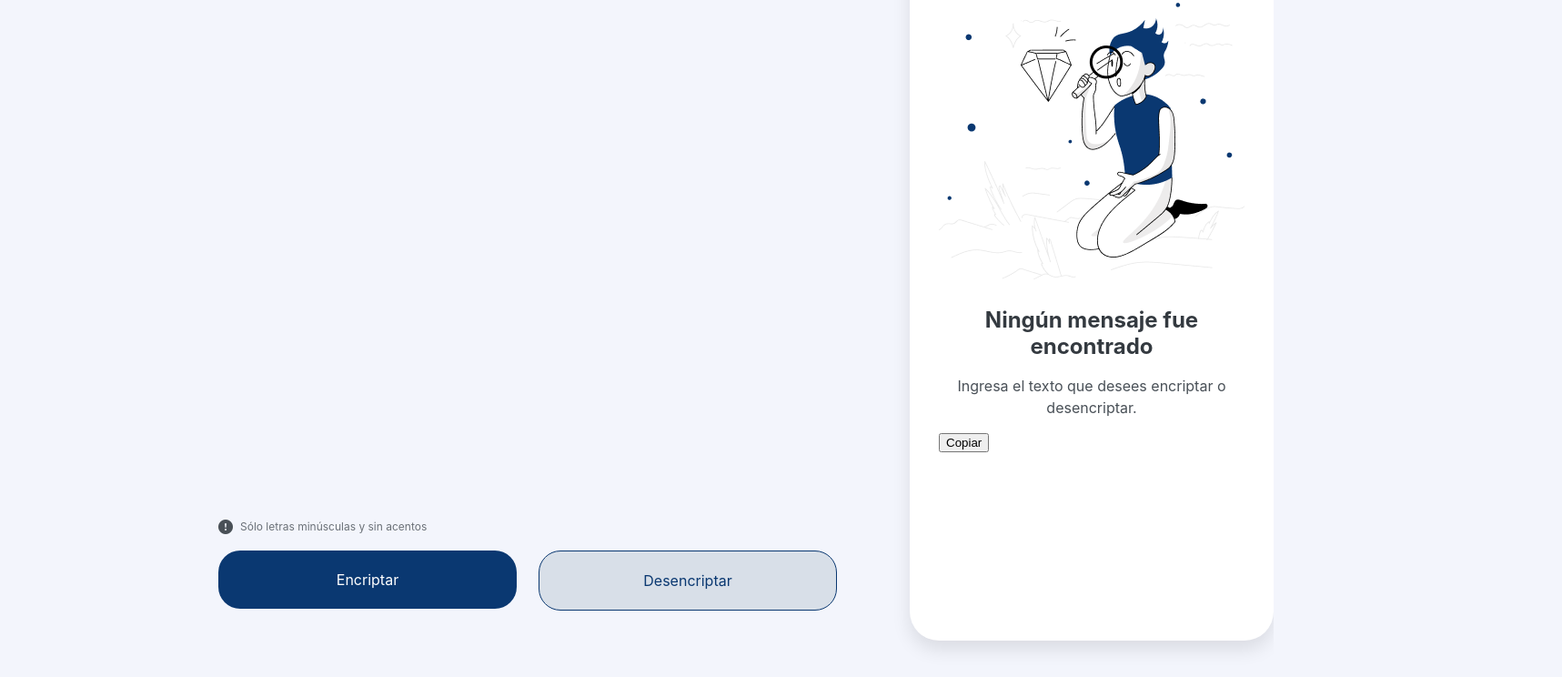
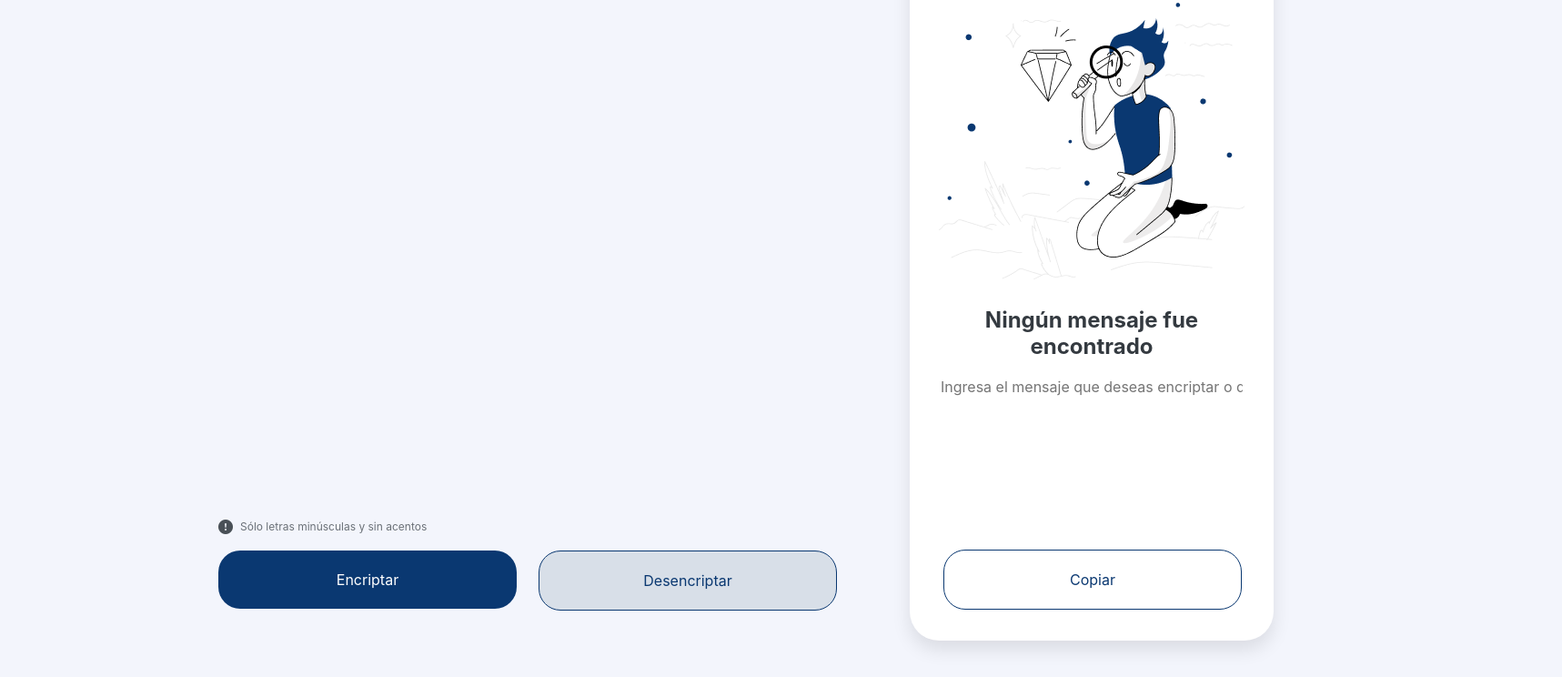
Before and after one commit to Slider2019/Alurachallenge, a plain HTML site: page index.html in a window 1280 px wide. Shown: the part 280-1024 px from the top of the page at 91% size, 1717 px wide, since content can reach past the window. Drawn offline with nearby package versions, Linux system fonts and the light colour scheme.

Commit message:
actualizar

```diff
--- a/index.html
+++ b/index.html
@@ -16,9 +16,11 @@
                 <img class="jovenconlupa" src="./assets/mu-eco.png" />
                 <div class="marco">
                     <div class="texto">Ningún mensaje fue encontrado</div>
-                    <p class="texto1">Ingresa el texto que desees encriptar o desencriptar.</p>
-                    <button class="botoncopiar">Copiar</button>
-                  </div>
+                    <input class="texto1" type="text" placeholder="Ingresa el mensaje que deseas encriptar o desencriptar">
+                    <div class="marco4">
+                        <button class="botoncopiar">Copiar</button>
+                    </div>
+                </div>
             </div>
             <div class="texto2">
                 <input class="cuadrotexto" type="text" placeholder="Ingrese el texto aquí">
--- a/styles.css
+++ b/styles.css
@@ -134,13 +134,14 @@ body{
     font-size: 32px;
     font-family: Inter, Helvetica;
     color: var(--dark-blue400);
+    line-height: 24px;
 }
 
 .container .texto{
     position: relative;
     align-self: stretch;
     margin-top: -1px;
-    font-family: "Inter", Helvetica;
+    font-family: Inter, Helvetica;
     font-weight: 700;
     color: var(--gray500);
     font-size: 24px;
@@ -159,6 +160,37 @@ body{
     text-align: center;
     letter-spacing: 0;
     line-height: 24px;
+    border: none;
+}
+
+.botoncopiar{
+    all: unset;
+    box-sizing: border-box;
+    display: flex;
+    width: 328px;
+    align-items: flex-start;
+    gap: 8px;
+    padding: 24px;
+    position: relative;
+    background-color: transparent;
+    border-radius: 24px;
+    border: 1px solid var(--dark-blue300);
+}
+
+.container .botoncopiar{
+    font-family: Inter, Helvetica;
+    color: var(--dark-blue300);
+    font-size: 16px;
+    text-align: center;
+    justify-content: center;
+}
+
+.marco4{
+    display: flex;
+    width: 680px;
+    position: absolute;
+    top: 265px;
+    left: 5px;
 }
 
 .container .texto2{
@@ -261,7 +293,7 @@ body{
     width: fit-content;
     margin-top: -1px;
     opacity: 0.8;
-    font-family: "Inter", Helvetica;
+    font-family: Inter, Helvetica;
     font-weight: 400;
     color: var(--gray400);
     font-size: 12px;
```
